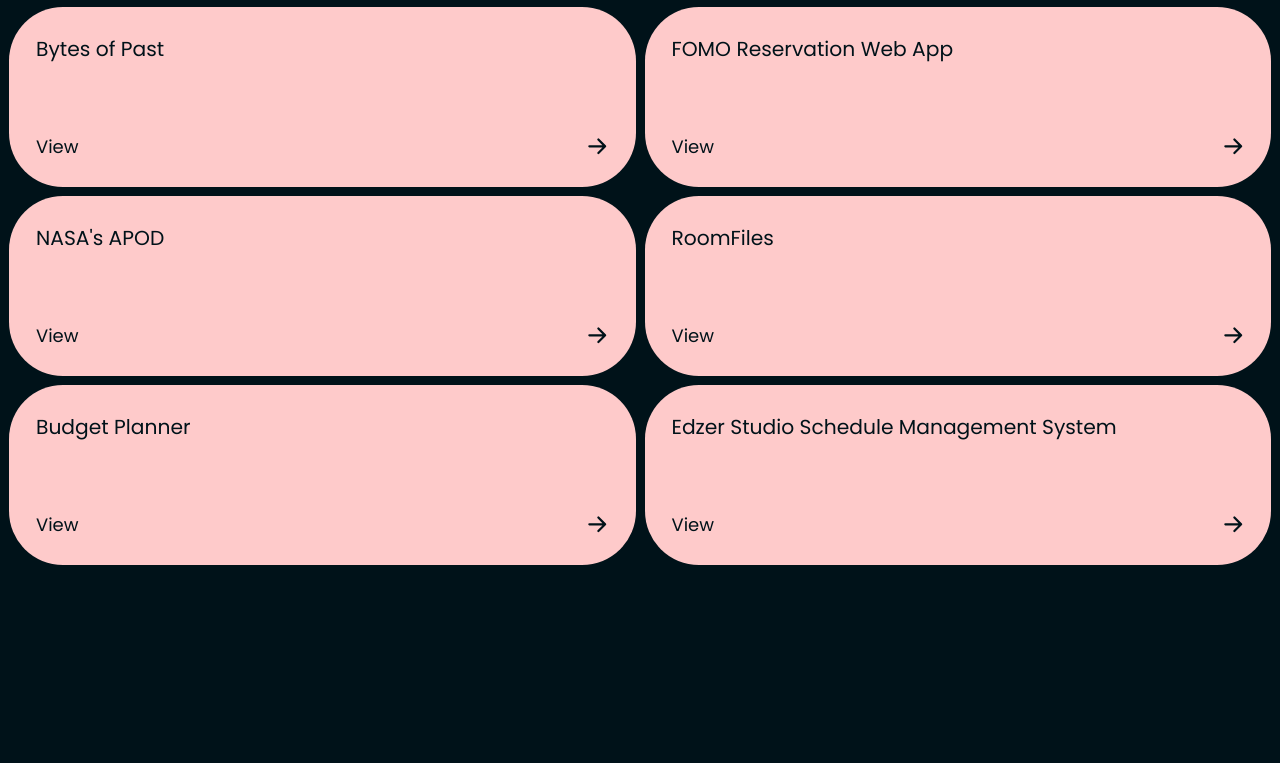
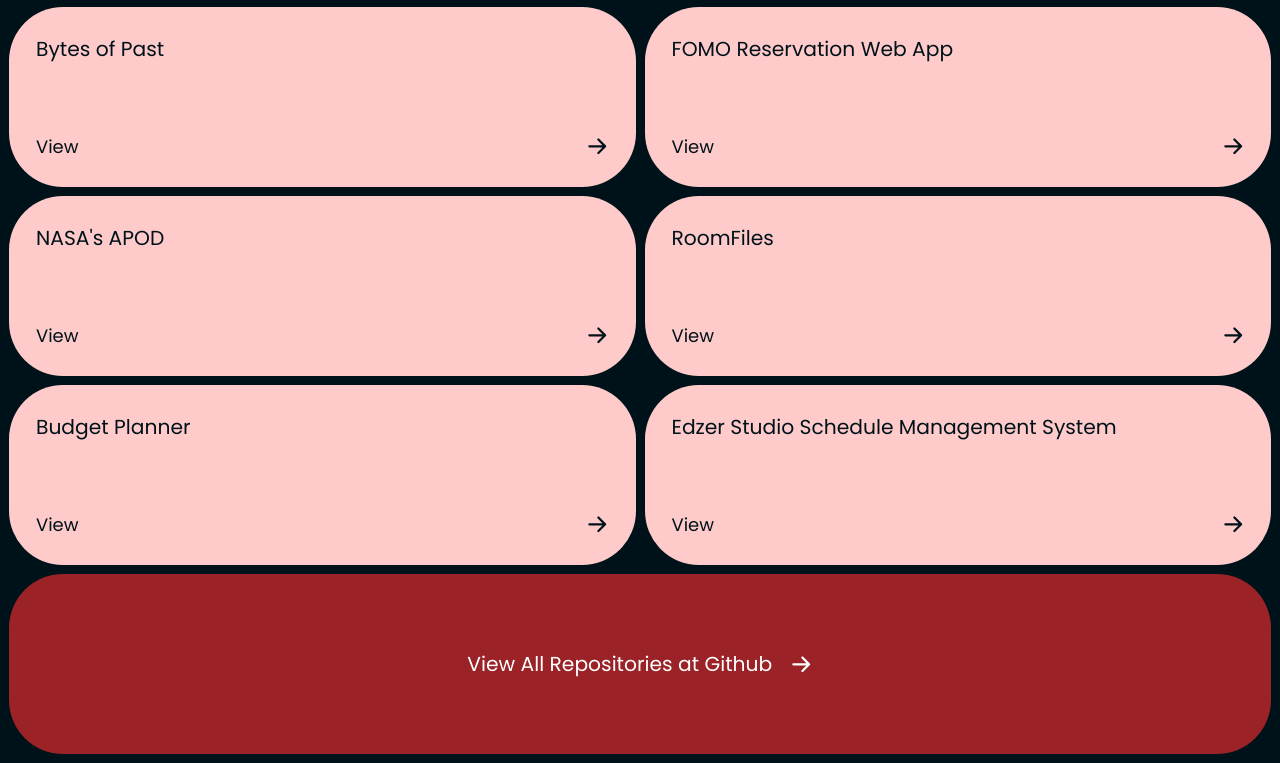
Before and after one commit to christiankyle-ching/vue-portfolio-ckcdev, a Vue app: page /projects in a window 1280 px wide. Shown: the part 471-1234 px from the top of the page. Before the commit the page ends 1045 px from the top, so only its background shows below. Built offline with nearby package versions, Linux system fonts and the light colour scheme.

Commit message:
Minor Fixes

```diff
--- a/src/views/HomeView.vue
+++ b/src/views/HomeView.vue
@@ -131,7 +131,7 @@
       </div> -->
 
       <!-- For: Projects -->
-      <div v-for="project in TOP_PROJECTS">
+      <div v-for="project in TOP_PROJECTS.slice(0, 3)">
         <ProjectCard :project="project" />
       </div>
 
--- a/src/views/ProjectsView.vue
+++ b/src/views/ProjectsView.vue
@@ -10,11 +10,24 @@
         <ProjectCard :project="p" />
       </div>
     </div>
+
+    <a
+      href="https://github.com/christiankyle-ching?tab=repositories"
+      target="_blank"
+      class="card h-full bg-_dark-red mt-2"
+    >
+      <div class="m-auto">
+        <span class="flex justify-between items-center gap-4">
+          <h5>View All Repositories at Github</h5>
+          <ArrowRightIcon />
+        </span>
+      </div>
+    </a>
   </div>
 </template>
 
 <script>
-import { PROJECTS_SORTED } from "@/assets/projects";
+import { PROJECTS } from "@/assets/projects";
 import ArrowRightIcon from "../components/icons/ArrowRightIcon.vue";
 import LoopingAnimator from "../components/LoopingAnimator.vue";
 import ProjectCard from "../components/ProjectCard.vue";
@@ -23,7 +36,7 @@
 export default {
   data() {
     return {
-      projects: PROJECTS_SORTED,
+      projects: PROJECTS,
     };
   },
   components: { ArrowRightIcon, LoopingAnimator, ProjectCard, BackButton },
```
